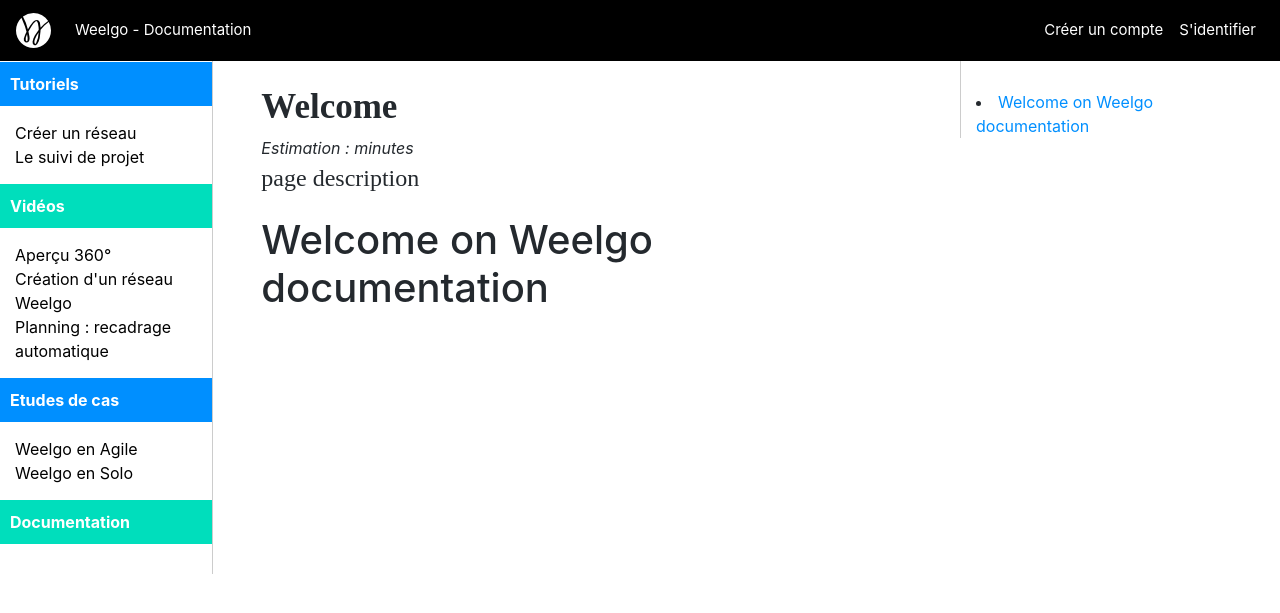
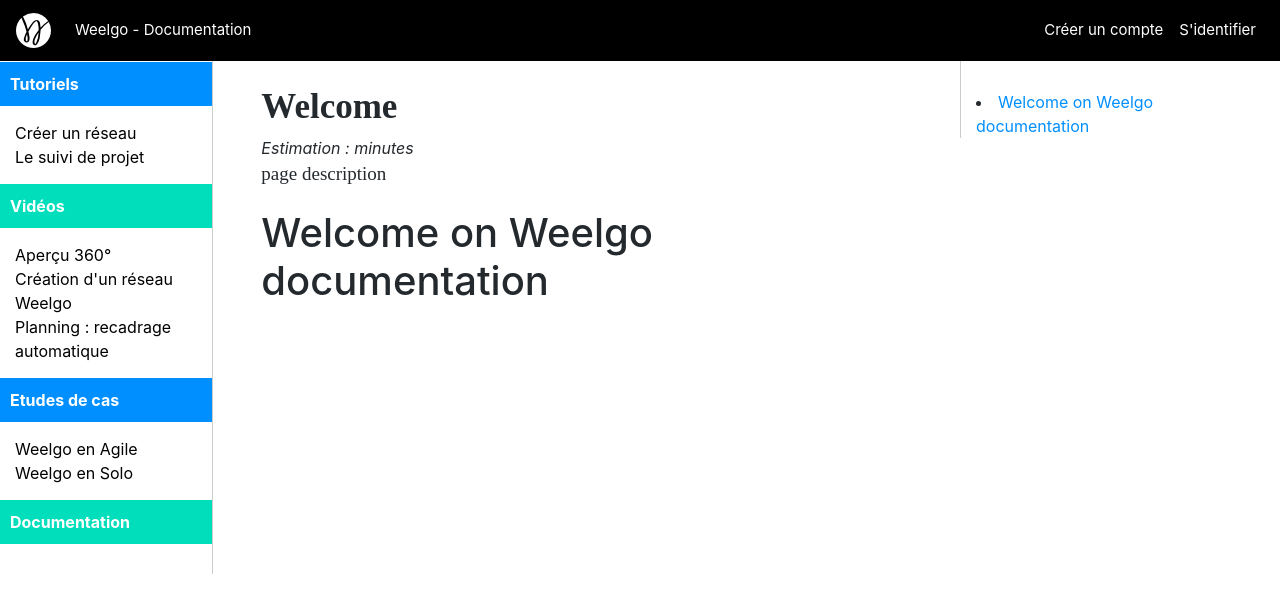
Before and after one commit to Weelgo/weelgo.github.io, a Jekyll site: the page built from index.md, in a window 1280 px wide. Shown: the top 613 px of the page. Built offline with Jekyll 4.4.1, drawn with Linux system fonts in a browser that asks for light colours.

Commit message:
amélioration doc

```diff
--- a/_layouts/docs_fr.html
+++ b/_layouts/docs_fr.html
@@ -111,7 +111,7 @@
 		          	{% endfor %}
 		          	</div>
 	          {% endif %}
-	          <p style="font-size: 24px;font-family: Segoe UI Light;">{{ page.description }}</p>
+	          <p style="font-size: 19px;font-family: Segoe UI Light;">{{ page.description }}</p>
           </div>
           <div id="contents">
           {{ content }}
```
